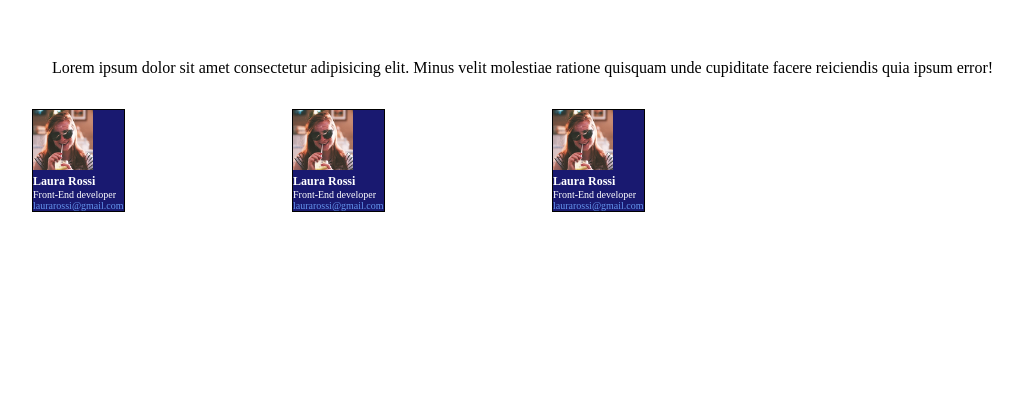
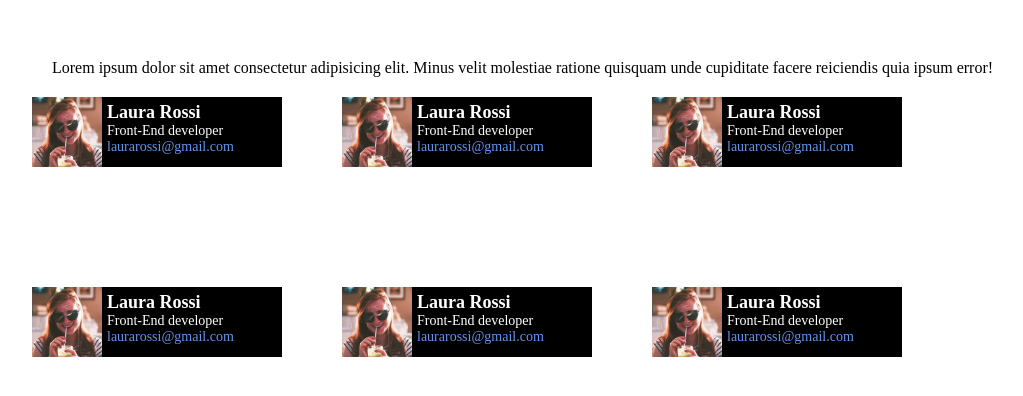
Before and after one commit to Jero1304/html-css-float-cards, a plain HTML site: page index.html in a window 1280 px wide. Shown: the part 70-466 px from the top of the page, without its empty margins (8-1031 px from the left). Drawn offline with Linux system fonts and the light colour scheme.

Commit message:
seconda prova

```diff
--- a/css/style.css
+++ b/css/style.css
@@ -32,30 +32,38 @@ header h1{
     margin: 20px;
 }
 .col{
-    width: calc(100%/6);
+    width: 250px;
     float: left;
     margin-right: 5%;
+    margin-bottom: 10%;
+    background-color:black;
 }
+
+.info{
+    float: left;
+    margin: 5px 5px 5px 5px;
+}
+
 .card{
-    background-color: #191970;
-    border: 1px solid black;
-    float: left;
     margin-right: 5%;
+    margin-bottom: 20px;
+    width: 300px;
 }
 
 .card img{
-    height: 60px;
+    float: left;
+    height: 70px;
 }
 .card-name{
     font-weight: bold;
-    font-size: 12px;
+    font-size: 18px;
     color: white;
 }
 .card-job{
-    font-size: 10px;
+    font-size: 14px;
     color: white;
 }
 .card-contact{
-    font-size: 10px;
+    font-size: 14px;
     color: cornflowerblue;
 }
--- a/index.html
+++ b/index.html
@@ -24,36 +24,74 @@
         </section>
 
         <section>
-            <div class="container">
+            <div>
                 <div class="row clearfix">
                     <div class="col">
                         <div class="card">
                             <img src="img/female1.png" alt="donna1">
-                            <h3 class="card-name">Laura Rossi</h3>
-                            <p class="card-job">Front-End developer</p>
-                            <p class="card-contact">laurarossi@gmail.com</p>
+                            <div class="info">
+                                <h3 class="card-name">Laura Rossi</h3>
+                                <p class="card-job">Front-End developer</p>
+                                <p class="card-contact">laurarossi@gmail.com</p>
+                            </div>
                         </div>
                     </div>
 
                     <div class="col">
                         <div class="card">
                             <img src="img/female1.png" alt="donna1">
-                            <h3 class="card-name">Laura Rossi</h3>
-                            <p class="card-job">Front-End developer</p>
-                            <p class="card-contact">laurarossi@gmail.com</p>
+                            <div class="info">
+                                <h3 class="card-name">Laura Rossi</h3>
+                                <p class="card-job">Front-End developer</p>
+                                <p class="card-contact">laurarossi@gmail.com</p>
+                            </div>
                         </div>
                     </div>
 
                     <div class="col">
                         <div class="card">
                             <img src="img/female1.png" alt="donna1">
-                            <h3 class="card-name">Laura Rossi</h3>
-                            <p class="card-job">Front-End developer</p>
-                            <p class="card-contact">laurarossi@gmail.com</p>
+                            <div class="info">
+                                <h3 class="card-name">Laura Rossi</h3>
+                                <p class="card-job">Front-End developer</p>
+                                <p class="card-contact">laurarossi@gmail.com</p>
+                            </div>
+                        </div>
+                    </div>
+
+                    <div class="col">
+                        <div class="card">
+                            <img src="img/female1.png" alt="donna1">
+                            <div class="info">
+                                <h3 class="card-name">Laura Rossi</h3>
+                                <p class="card-job">Front-End developer</p>
+                                <p class="card-contact">laurarossi@gmail.com</p>
+                            </div>
+                        </div>
+                    </div>
+
+                    <div class="col">
+                        <div class="card">
+                            <img src="img/female1.png" alt="donna1">
+                            <div class="info">
+                                <h3 class="card-name">Laura Rossi</h3>
+                                <p class="card-job">Front-End developer</p>
+                                <p class="card-contact">laurarossi@gmail.com</p>
+                            </div>
+                        </div>
+                    </div>
+
+                    <div class="col">
+                        <div class="card">
+                            <img src="img/female1.png" alt="donna1">
+                            <div class="info">
+                                <h3 class="card-name">Laura Rossi</h3>
+                                <p class="card-job">Front-End developer</p>
+                                <p class="card-contact">laurarossi@gmail.com</p>
+                            </div>
                         </div>
                     </div>
                 </div>
-
             </div>
         </section>
     </main>
```
